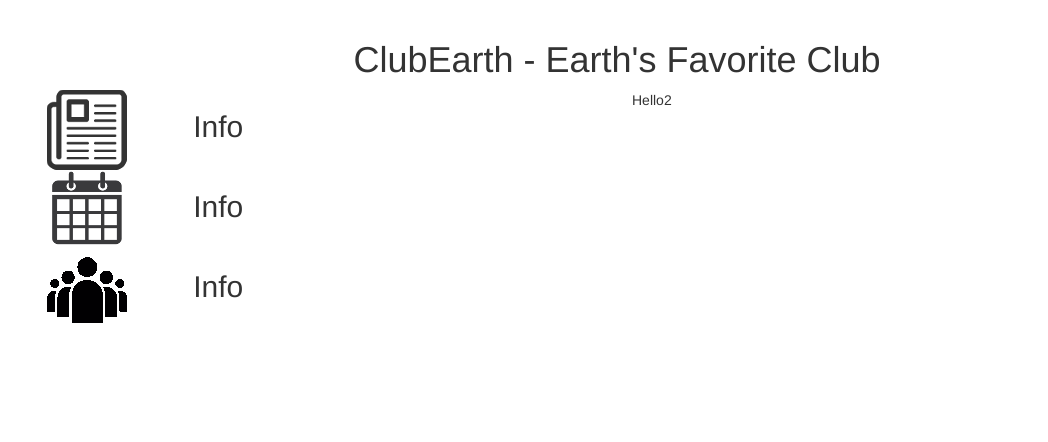
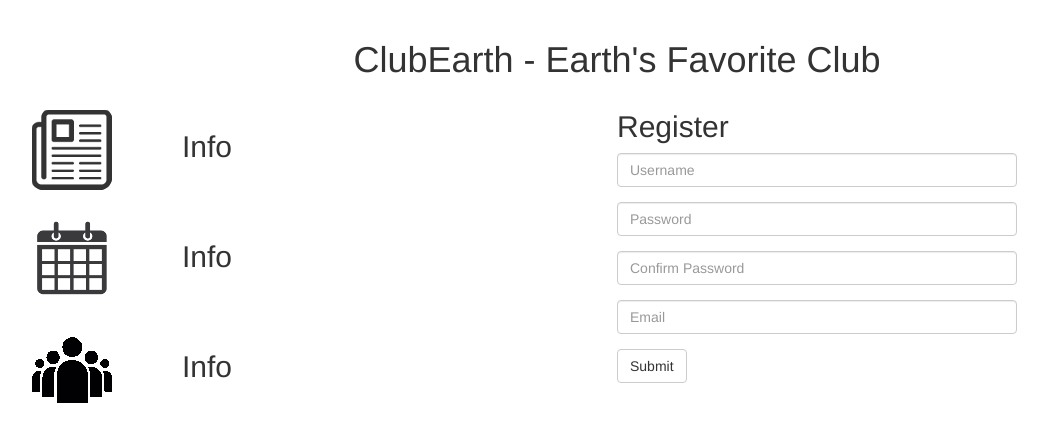
Before and after one commit to AlexanderKM/ClubEarth, a Django app: page /logout/ in a window 1280 px wide. Shown: the part 52-494 px from the top of the page, without its empty margins (23-1071 px from the left). Run offline with Django 3.2, Linux system fonts and the light colour scheme; the visitor is signed in with stand-in values (Sample User, id 1); parts of the project's set-up code (start-up, migrations or seed data) failed here and were passed over; some libraries are stand-ins or nearby versions.

Commit message:
more stuff to index page, added dummy register form

```diff
--- /dev/null
+++ b/clubEarth/earth/static/earth/css/earth.css
@@ -0,0 +1,8 @@
+.row-buffer{
+    margin-top: 20px;
+    margin-bottom: 30px
+}
+
+.row-buffer-bottom{
+    margin-bottom: 30px;
+}
--- a/clubEarth/earth/templates/base.html
+++ b/clubEarth/earth/templates/base.html
@@ -3,6 +3,7 @@
     <head>
         <title>{% block title %}ClubEarth{% endblock title %}</title>
         <link rel="stylesheet" type="text/css" href="/static/bootstrap/css/bootstrap.min.css" />
+        <link rel="stylesheet" type="text/css" href="/static/earth/css/earth.css" />
     </head>
 
     <body>
--- a/clubEarth/earth/templates/index.html
+++ b/clubEarth/earth/templates/index.html
@@ -7,9 +7,13 @@
     </div>
 </div>
 
+<div class="row">
+
+
+
 <div class = "row">
     <div class="col-md-6">
-        <div class="row">
+        <div class="row row-buffer">
             <div class = "col-md-3">
                 <img src="/static/images/news.png" class="img-responsive pull-left" max-width="144px">
             </div>
@@ -17,7 +21,7 @@
                 <h2>Info</h2>
             </div>
         </div>
-        <div class="row">
+        <div class="row row-buffer">
 
             <div class = "col-md-3">
                 <img src="/static/images/calendar-icon.png" class="img-responsive pull-left" max-width="144px">
@@ -27,7 +31,7 @@
             </div>
         </div>
 
-        <div class="row">
+        <div class="row row-buffer">
             <div class = "col-md-3">
                 <img src="/static/images/people.png" class="img-responsive pull-left" max-width="144px">
             </div>
@@ -38,7 +42,26 @@
 
     </div>
 
-    <div class="col-md-4">Hello2</div>
+    <div class="col-md-4">
+        <div class="row row-buffer-bottom">
+            <h2>Register</h2>
+            <form>
+              <div class="form-group">
+                <input type="text" class="form-control" id="username" placeholder="Username">
+              </div>
+              <div class="form-group">
+                <input type="password" class="form-control" id="password" placeholder="Password">
+              </div>
+              <div class="form-group">
+                <input type="password" class="form-control" id="confirmPassword" placeholder="Confirm Password">
+              </div>
+              <div class="form-group">
+                <input type="email" class="form-control" id="email" placeholder="Email">
+              </div>
+              <button type="submit" class="btn btn-default">Submit</button>
+            </form>
+        </div>
+    </div>
 
 </div>
 
```
